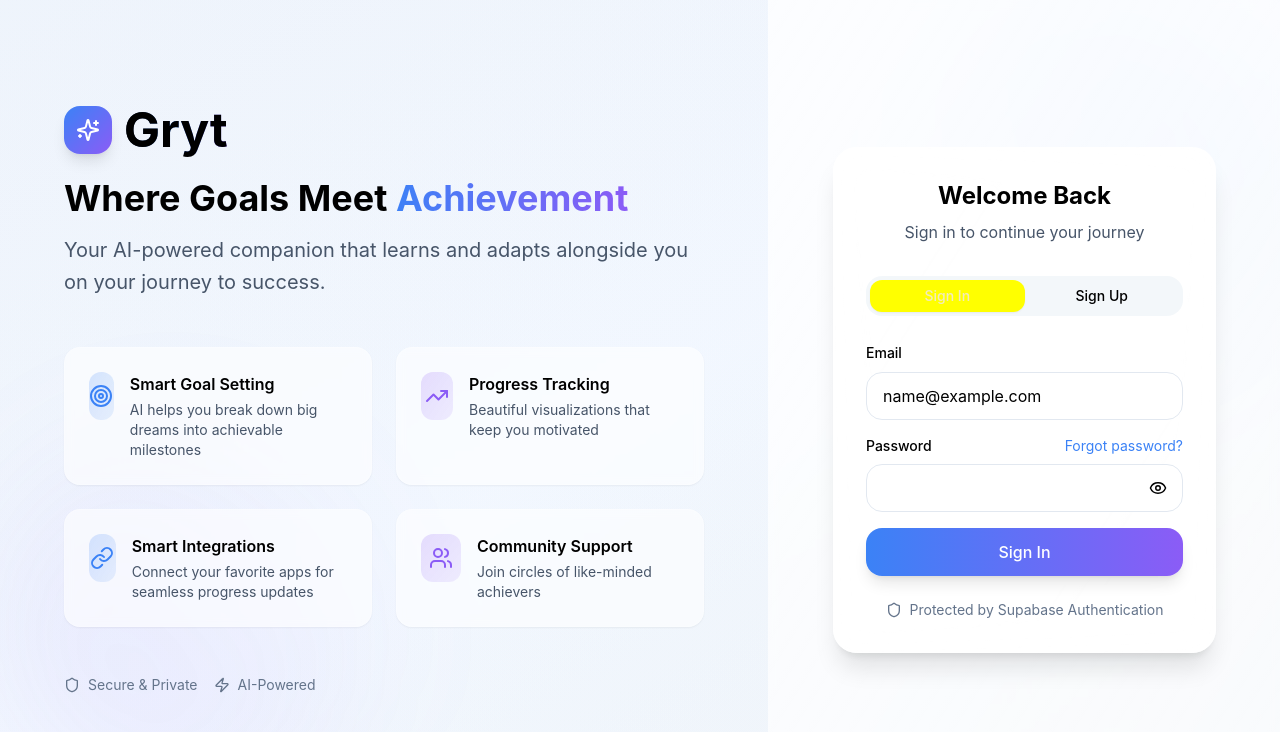
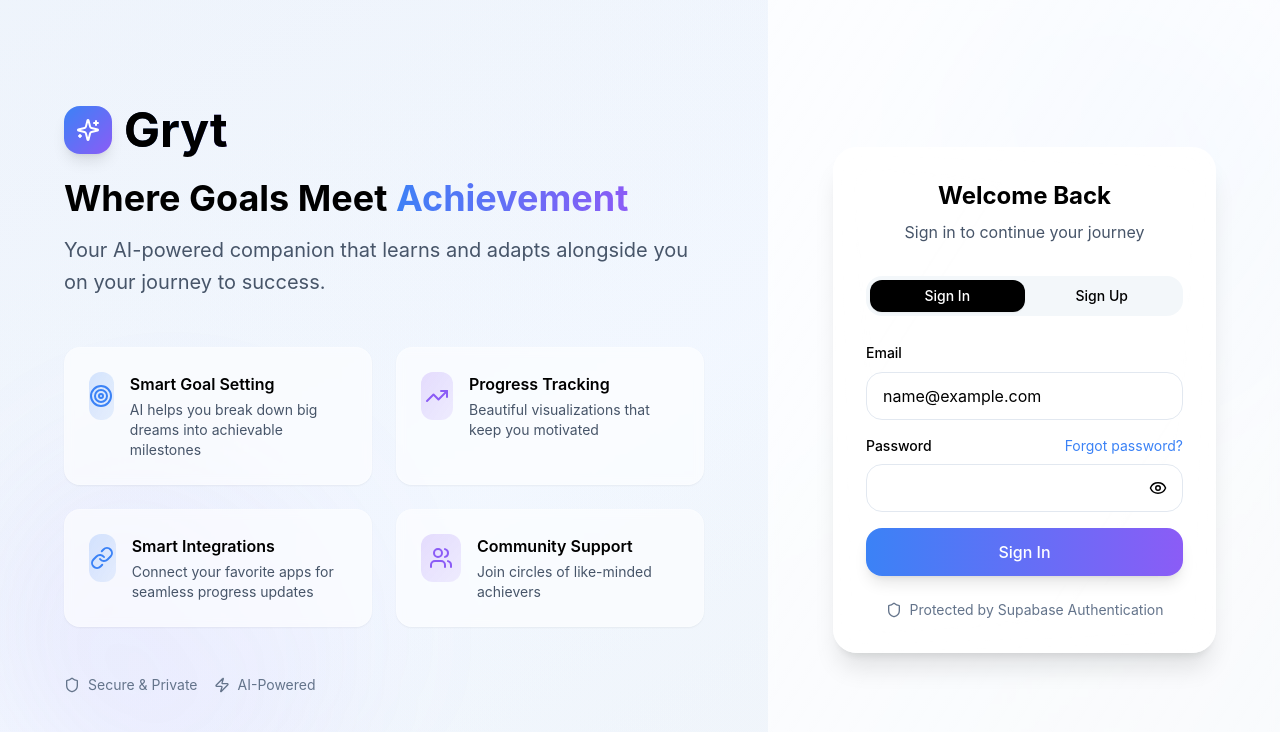
Before and after one commit to nickmerich/gryt, a React (Vite) app: page /auth in a window 1280 px wide. Shown: the top 732 px of the page. Built offline with nearby package versions, Linux system fonts and the light colour scheme; no server answers.

Commit message:
Fix: Update sign-in screen color scheme
- Changed active tab highlight to black.
- Updated email placeholder text to a subtle black/deep gray.
- Modified the outline/glow on the email field to a neutral or brand-aligned border.

```diff
--- a/src/pages/Auth.tsx
+++ b/src/pages/Auth.tsx
@@ -262,8 +262,18 @@ const Auth = () => {
 
                 <Tabs defaultValue="signin" className="space-y-6">
                   <TabsList className="grid w-full grid-cols-2 bg-slate-100/80 rounded-2xl p-1">
-                    <TabsTrigger value="signin" className="rounded-xl font-medium">Sign In</TabsTrigger>
-                    <TabsTrigger value="signup" className="rounded-xl font-medium">Sign Up</TabsTrigger>
+                    <TabsTrigger
+                      value="signin"
+                      className="rounded-xl font-medium data-[state=active]:bg-black data-[state=active]:text-white data-[state=active]:shadow-sm"
+                    >
+                      Sign In
+                    </TabsTrigger>
+                    <TabsTrigger
+                      value="signup"
+                      className="rounded-xl font-medium data-[state=active]:bg-black data-[state=active]:text-white data-[state=active]:shadow-sm"
+                    >
+                      Sign Up
+                    </TabsTrigger>
                   </TabsList>
 
                   <TabsContent value="signin" className="space-y-6">
@@ -277,7 +287,7 @@ const Auth = () => {
                           value={email}
                           onChange={(e) => setEmail(e.target.value)}
                           required
-                          className="h-12 rounded-2xl border-slate-200 bg-white/80 focus:bg-white transition-all duration-200"
+                          className="h-12 rounded-2xl border-slate-200 bg-white/80 focus:bg-white transition-all duration-200 placeholder:text-slate-400 focus:border-black focus:ring-1 focus:ring-black"
                         />
                       </div>
                       <div className="space-y-2">
@@ -298,11 +308,11 @@ const Auth = () => {
                             value={password}
                             onChange={(e) => setPassword(e.target.value)}
                             required
-                            className="h-12 rounded-2xl border-slate-200 bg-white/80 focus:bg-white pr-12 transition-all duration-200"
+                            className="h-12 rounded-2xl border-slate-200 bg-white/80 focus:bg-white pr-12 transition-all duration-200 focus:border-black focus:ring-1 focus:ring-black"
                           />
                           <button
                             type="button"
-                            className="absolute right-4 top-1/2 transform -translate-y-1/2 text-slate-400 hover:text-gryt-blue transition-colors"
+                            className="absolute right-4 top-1/2 transform -translate-y-1/2 text-slate-400 hover:text-black transition-colors"
                             onClick={togglePasswordVisibility}
                           >
                             {showPassword ? <EyeOff size={18} /> : <Eye size={18} />}
@@ -330,7 +340,7 @@ const Auth = () => {
                           value={email}
                           onChange={(e) => setEmail(e.target.value)}
                           required
-                          className="h-12 rounded-2xl border-slate-200 bg-white/80 focus:bg-white transition-all duration-200"
+                          className="h-12 rounded-2xl border-slate-200 bg-white/80 focus:bg-white transition-all duration-200 placeholder:text-slate-400 focus:border-black focus:ring-1 focus:ring-black"
                         />
                       </div>
                       <div className="space-y-2">
@@ -342,13 +352,13 @@ const Auth = () => {
                             value={password}
                             onChange={(e) => setPassword(e.target.value)}
                             required
-                            className="h-12 rounded-2xl border-slate-200 bg-white/80 focus:bg-white pr-12 transition-all duration-200"
+                            className="h-12 rounded-2xl border-slate-200 bg-white/80 focus:bg-white pr-12 transition-all duration-200 placeholder:text-slate-400 focus:border-black focus:ring-1 focus:ring-black"
                             minLength={6}
                             placeholder="At least 6 characters"
                           />
                           <button
                             type="button"
-                            className="absolute right-4 top-1/2 transform -translate-y-1/2 text-slate-400 hover:text-gryt-blue transition-colors"
+                            className="absolute right-4 top-1/2 transform -translate-y-1/2 text-slate-400 hover:text-black transition-colors"
                             onClick={togglePasswordVisibility}
                           >
                             {showPassword ? <EyeOff size={18} /> : <Eye size={18} />}
```
